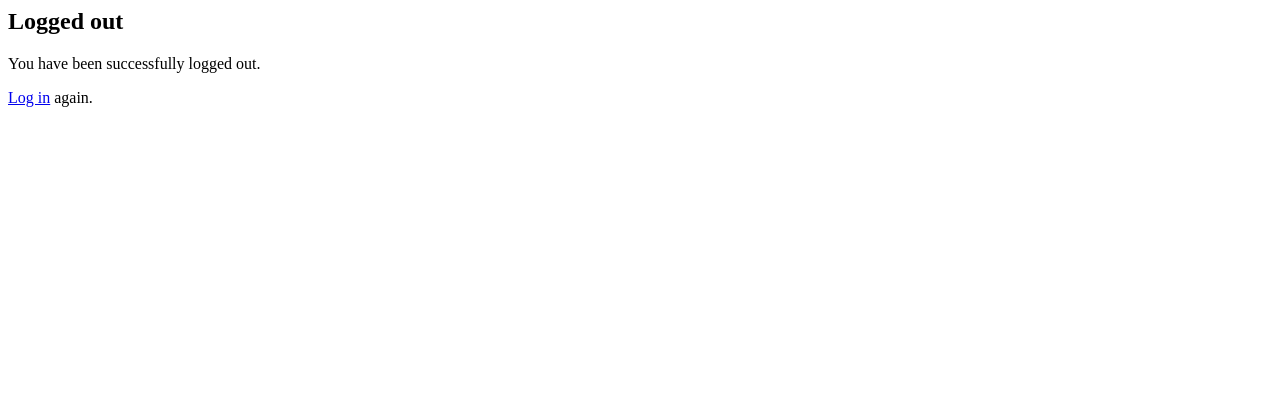
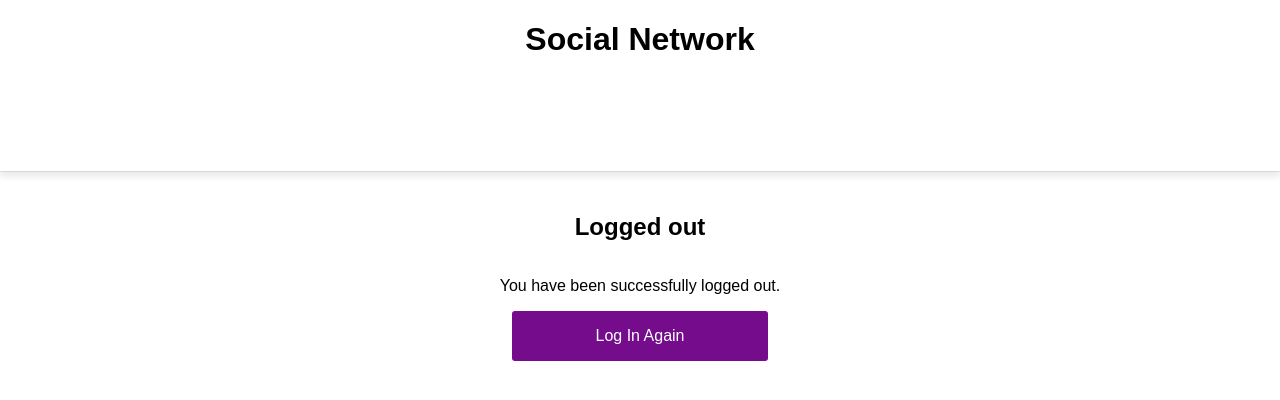
Before and after one commit to leevtori/CMPUT404-project, a Django app: page /users/logout/ in a window 1280 px wide. Shown: the top 400 px of the page. Run offline with Django 3.2, Linux system fonts and the light colour scheme.

Commit message:
even more styling

```diff
--- a/distributed_social_network/posts/views.py
+++ b/distributed_social_network/posts/views.py
@@ -10,7 +10,6 @@ User = get_user_model()
 class ProfileView(ListView):
     # model = Post
     template_name = 'profile.html'
-    ordering = ['-created']
 
     def get_context_data(self, **kwargs):
         context = super().get_context_data(**kwargs)
@@ -27,7 +26,8 @@ class ProfileView(ListView):
     # overwrite get_queryset() to filter for posts by that user
     def get_queryset(self):
         user = get_object_or_404(User, username=self.kwargs['username'])
-        return Post.objects.filter(author=user)
+        #return 20 latest posts
+        return Post.objects.filter(author=user).order_by("-published")[:20]
 
 
 class FeedView(TemplateView):
@@ -35,7 +35,7 @@ class FeedView(TemplateView):
 
     def get_context_data(self, **kwargs):
         context = super().get_context_data(**kwargs)
-        context['latest_posts'] = Post.objects.all()[:5]
+        context['latest_posts'] = Post.objects.all().order_by("-published")[:20]
         return context
 
 
--- a/distributed_social_network/static/css/login_signup.css
+++ b/distributed_social_network/static/css/login_signup.css
@@ -97,3 +97,27 @@ a{
 #signup_form_btn:hover{
     background-color: rgb(174, 107, 189);
 }
+
+.logout{
+    display:flex;
+    flex-direction: column;
+    align-items: center;
+    width:100%;
+}
+
+#login_again_btn{
+    border-radius: 3px;
+    border-width: 0;
+    background-color: rgb(116, 12, 139);
+    width:20%;
+    height: 50px;
+    font-size: medium;
+    display:flex;
+    flex-direction: column;
+    justify-content: center;
+    text-align: center;
+}
+
+#login_again_btn:hover{
+    background-color: rgb(174, 107, 189);
+}
--- a/distributed_social_network/users/templates/logout.html
+++ b/distributed_social_network/users/templates/logout.html
@@ -1,3 +1,10 @@
-<h2>Logged out</h2>
-<p>You have been successfully logged out.</p>
-<p><a href="/users/login">Log in</a> again.</p>
+{% extends "login_base.html" %}
+{% load static %}
+
+{% block content %}
+<div class='logout'>
+    <h2>Logged out</h2>
+    <p>You have been successfully logged out.</p>
+    <a href={% url 'login' %} id='login_again_btn'>Log In Again</a>
+</div>
+{% endblock %}
--- a/distributed_social_network/users/templates/user_list.html
+++ b/distributed_social_network/users/templates/user_list.html
@@ -1,6 +1,9 @@
 {% extends "base.html" %}
 {%load static%}
 
+{% block styles %}
+<link rel="stylesheet" type="text/css" href="{% static 'css/user.css' %}">
+{% endblock %}
 
 {% block content %}
 <div style="padding:10px">
--- a/distributed_social_network/users/views.py
+++ b/distributed_social_network/users/views.py
@@ -26,7 +26,7 @@ class UserList(LoginRequiredMixin, ListView):
 
     def get_queryset(self):
         qs = super().get_queryset()
-        return qs.filter(is_active=True)
+        return qs.filter(is_active=True).order_by("username")
 
 
 class FriendList(LoginRequiredMixin, ListView):
```
Also changed, not shown: distributed_social_network/static/css/base.css (+13 -2 lines), distributed_social_network/static/css/user.css (added, +13 -0 lines), distributed_social_network/users/templates/includes/user_list_item.html (+11 -8 lines).
